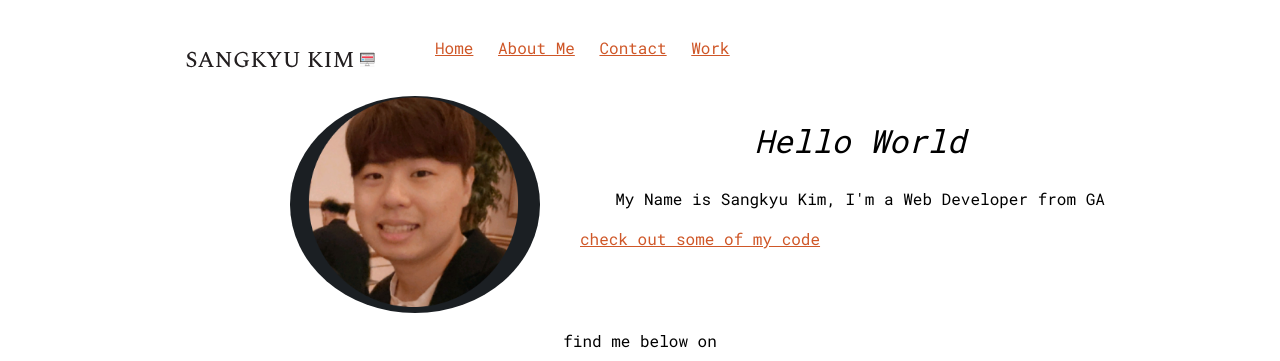
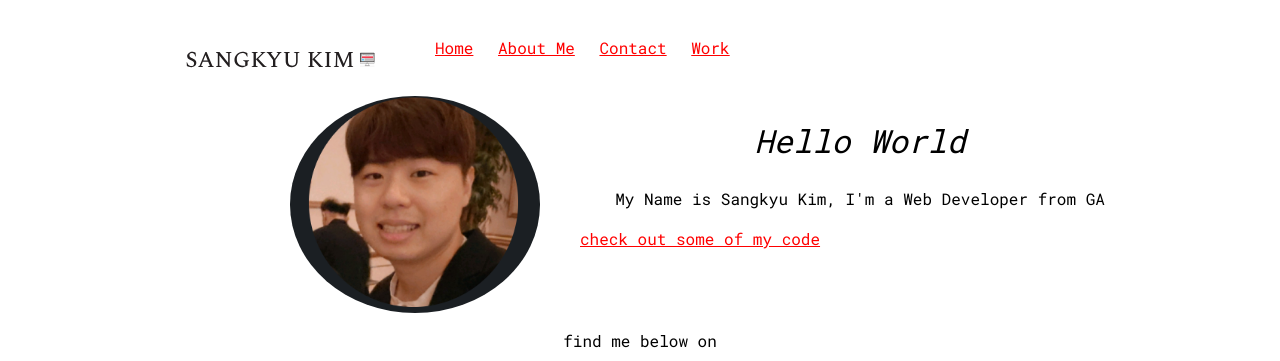
Before and after one commit to PeterWorld816/portfolio-website, a plain HTML site: page index.html in a window 1280 px wide. Shown: the top 361 px of the page. Drawn offline with nearby package versions, Linux system fonts and the light colour scheme.

Commit message:
Update style.production.css

```diff
--- a/css/style.production.css
+++ b/css/style.production.css
@@ -55,7 +55,7 @@ h2,h3,p{
 }
 
 a {
-  color: #cf5728;
+  color: red;
 }
 
 a:visited {
```
